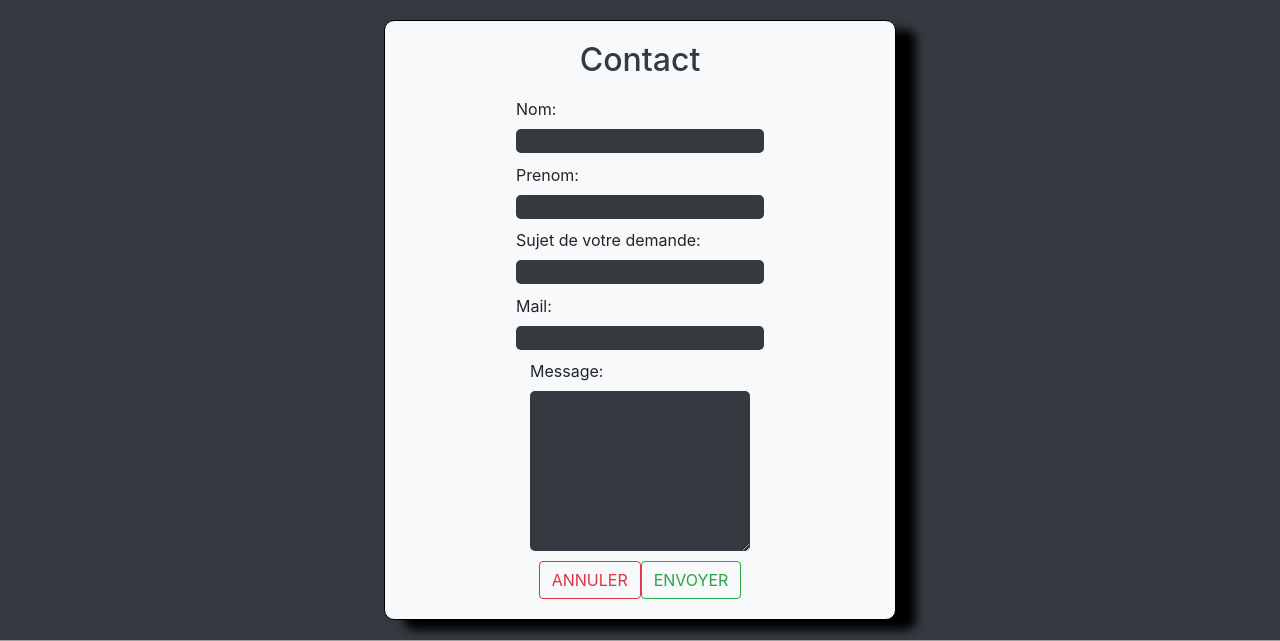
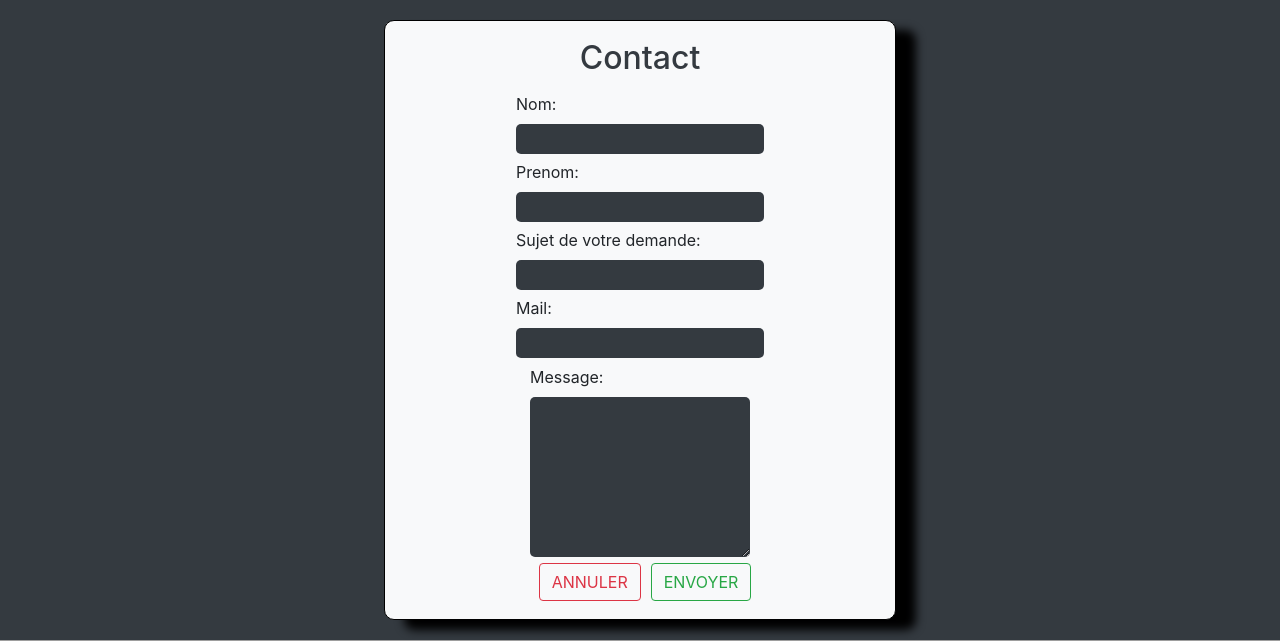
Before and after one commit to alexroff56730/site_ar-web-ouest, a PHP site: page /contact.php in a window 1280 px wide. Shown: the part 154-795 px from the top of the page. Run offline with PHP 8.4, Linux system fonts and the light colour scheme; grey boxes are pictures that could not be loaded.

Commit message:
ajout de style pour le formulaure contact

```diff
--- a/style/style.css
+++ b/style/style.css
@@ -171,6 +171,7 @@ ul {
 .ContactForm .WidthContactForm .champContactForm input {
     border-radius: 5px;
     border: none;
+    height: 30px;
 }
 
 .ContactForm .WidthContactForm .champContactForm textarea {
@@ -179,6 +180,6 @@ ul {
     height: 160px;
 }
 
-.ContactForm .WidthContactForm .champContactForm .contactBtn {
+.ContactForm .WidthContactForm div .contactBtn {
     margin-left: 10px;
 }
```
